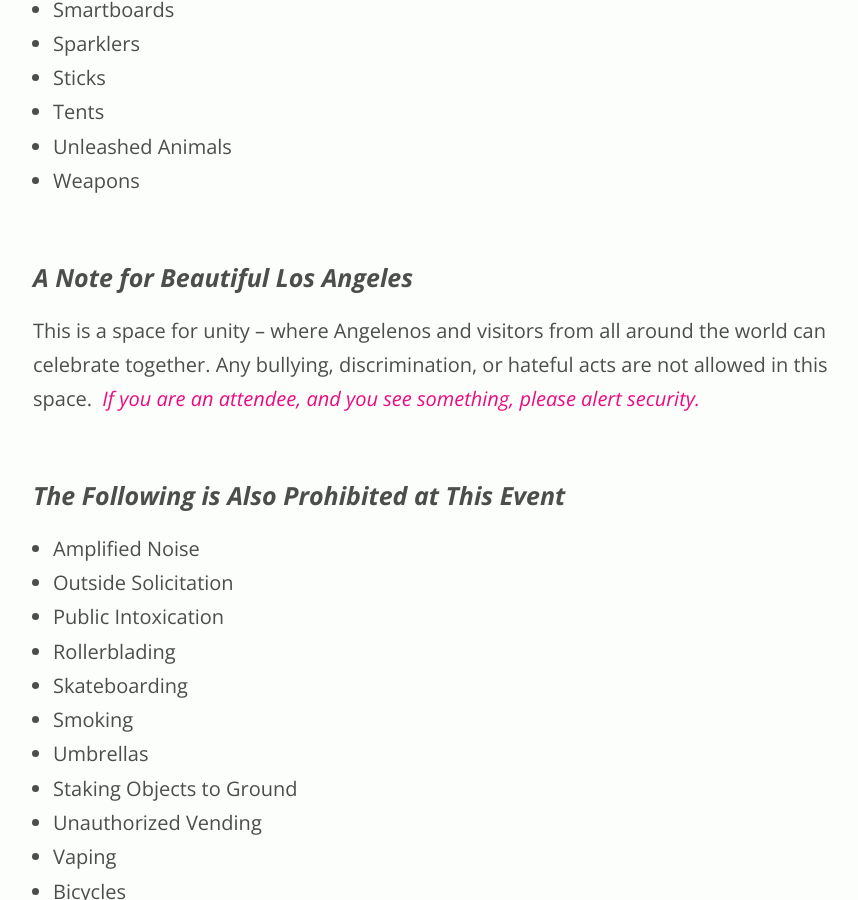
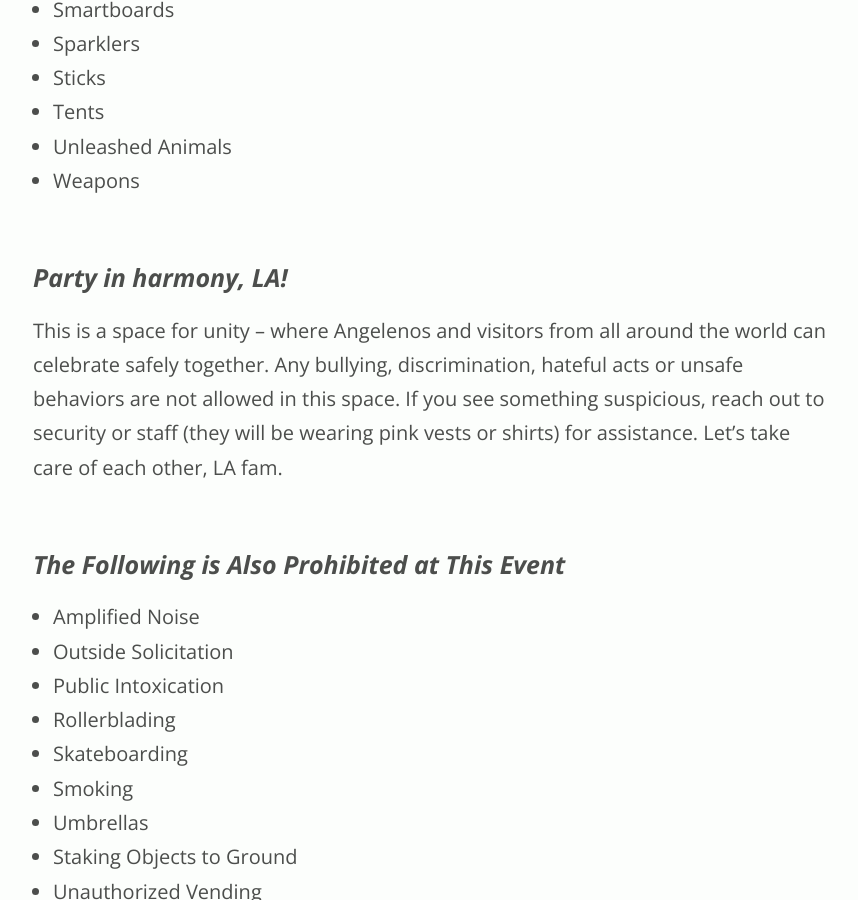
Before and after one commit to grandparkla/july4, a Jekyll site: the page built from index.markdown, in a window 1280 px wide and 900 px high, scrolled down 4901 px. Shown: the whole window, without its empty margins (207-1065 px from the left). Built offline with Jekyll 4.4.1, drawn with Linux system fonts in a browser that asks for light colours; some of the changed text lies outside the part shown.

Commit message:
Update index.markdown

```diff
--- a/index.markdown
+++ b/index.markdown
@@ -120,9 +120,9 @@ All bags will be checked upon entry to event space. Please **do not** bring th
 * Unleashed Animals
 * Weapons
 
-### A Note for Beautiful Los Angeles
+### Party in harmony, LA!
 
-This is a space for unity – where Angelenos and visitors from all around the world can celebrate together. Any bullying, discrimination, or hateful acts are not allowed in this space.  **If you are an attendee, and you see something, please alert security.**
+This is a space for unity – where Angelenos and visitors from all around the world can celebrate safely together. Any bullying, discrimination, hateful acts or unsafe behaviors are not allowed in this space.   If you see something suspicious, reach out to security or staff (they will be wearing pink vests or shirts) for assistance. Let’s take care of each other, LA fam.
 
 ### The Following is Also Prohibited at This Event
 
@@ -176,6 +176,17 @@ Experience *music* and *artists* that call L.A. home, at the two music stages:
 
 ### Frontyard Stage
 
+#### Performance Lawn near Hill Street
+
+3:00 to 9:00 p.m.
+: [Soulection DJs featuring Joe Kay, Andre Power, Andres Uribe](https://soulection.com/)
+
+9:15 to 9:30 p.m.
+: [Soulection DJs featuring Joe Kay, Andre Power, Andres Uribe](https://soulection.com/)
+
+
+### Backyard Stage
+
 #### Event Lawn near City Hall/Spring Street
 
 3:00 to 5:00 p.m.
```
Also changed, not shown: other parts of index.markdown (+0 -11 lines).
